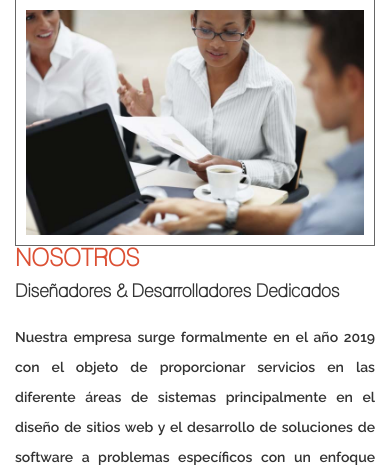
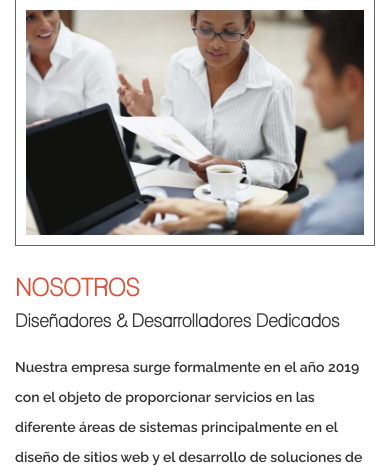
Before and after one commit to skynetfrank/reactor-web, a PHP site: page / in a window 390 px wide. Shown: the part 5779-6252 px from the top of the page. Run offline with PHP 8.4, Linux system fonts and the light colour scheme.

Commit message:
preparando para subir primer beta a reactor

```diff
--- a/css/style.css
+++ b/css/style.css
@@ -608,6 +608,10 @@
   .table-item {
     margin-bottom: 30px;
   }
+
+  .h3-nosotros {
+  margin-top: 30px;
+}
 }
 
 /* media 960 */
@@ -619,6 +623,8 @@
   #team h4 {
     padding-bottom: 30px;
   }
+   .h3-nosotros {
+  margin-top: 30px;
 }
 
 #contact .form-control::placeholder {
```
